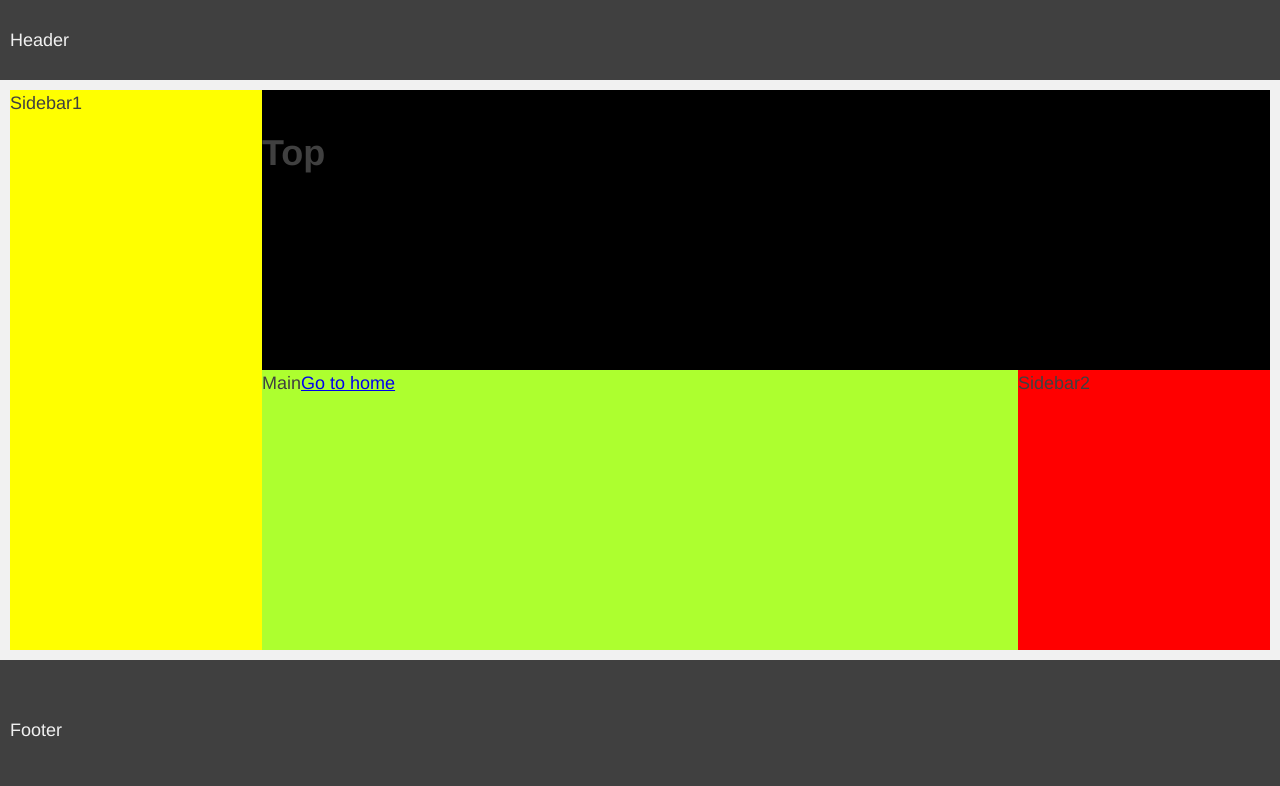
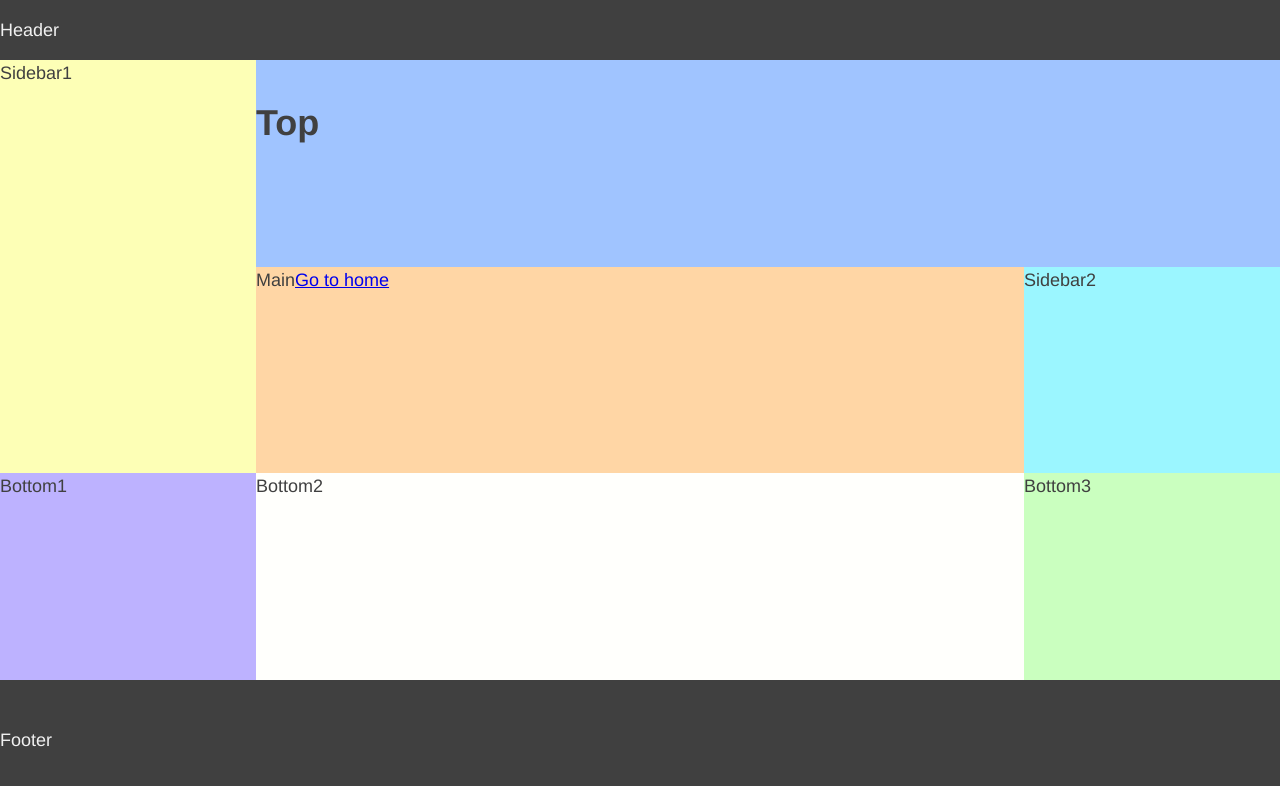
Before and after one commit to Lix3nn53/goa-react-app, a React (Create React App) app: page /feed in a window 1280 px wide. Shown: the top 786 px of the page. Built offline with nearby package versions, Linux system fonts and the light colour scheme.

Commit message:
Work on css color variables

```diff
--- a/src/components/Button/Button.scss
+++ b/src/components/Button/Button.scss
@@ -5,11 +5,11 @@
 
   &-primary {
     background-color: $color-primary;
-    color: $white-color;
+    color: $color-white;
   }
 
   &-secondary {
     background-color: $color-secondary;
-    color: $black-color;
+    color: $color-black;
   }
 }
--- a/src/components/Footer/Footer.scss
+++ b/src/components/Footer/Footer.scss
@@ -6,17 +6,17 @@ General styles
 
 footer {
   padding: 1em 2em;
-  background: $black-color;
-  color: $white-color;
+  background: $color-black;
+  color: $color-white;
   height: 120px;
   min-height: 120px;
 }
 
 footer a {
-  color: $white-color;
+  color: $color-white;
 }
 
 footer a:hover,
 footer a:focus {
-  border-bottom: 1px solid $white-color;
+  border-bottom: 1px solid $color-white;
 }
--- a/src/components/Header/Header.scss
+++ b/src/components/Header/Header.scss
@@ -6,8 +6,8 @@ General styles
 
 header {
   padding: 2em;
-  background: $black-color;
-  color: $white-color;
+  background: $color-black;
+  color: $color-white;
   text-align: center;
   height: 60px;
   min-height: 60px;
--- a/src/routes/Feed/Feed.scss
+++ b/src/routes/Feed/Feed.scss
@@ -19,42 +19,46 @@ CSS Grid layout for wider screens, when browser supports grid:
 @supports (display: grid) {
   .feed-top {
     grid-area: feed-top;
-    background: black;
+    background: $color-primary;
   }
 
   .feed-main {
     grid-area: feed-main;
-    background: greenyellow;
+    background: $color-secondary;
   }
 
   .feed-sidebar-1 {
     grid-area: feed-sidebar-1;
-    background: yellow;
+    background: $color-secondary-light;
   }
 
   .feed-sidebar-2 {
     grid-area: feed-sidebar-2;
-    background: red;
+    background: $color-primary-light;
+  }
+
+  .feed-bottom-1 {
+    grid-area: feed-bottom-1;
+    background: $color-tertiary-dark;
+  }
+  .feed-bottom-2 {
+    grid-area: feed-bottom-2;
+    background: $color-neutral;
+  }
+  .feed-bottom-3 {
+    grid-area: feed-bottom-3;
+    background: $color-quaternary;
   }
 
   @media screen and (min-width: 800px) {
     .feed {
       display: grid;
       grid-template-columns: 1fr 3fr 1fr;
-      grid-template-rows: 1fr 1fr;
+      grid-template-rows: 1fr 1fr 1fr;
       grid-template-areas:
         'feed-sidebar-1 feed-top feed-top'
-        'feed-sidebar-1 feed-main feed-sidebar-2';
-    }
-  }
-
-  @media screen and (min-width: 1200px) {
-    .feed {
-      grid-template-columns: 1fr 3fr 1fr;
-      grid-template-rows: 1fr 1fr;
-      grid-template-areas:
-        'feed-sidebar-1 feed-top feed-top'
-        'feed-sidebar-1 feed-main feed-sidebar-2';
+        'feed-sidebar-1 feed-main feed-sidebar-2'
+        'feed-bottom-1 feed-bottom-2 feed-bottom-3';
     }
   }
 }
--- a/src/routes/Feed/Feed.tsx
+++ b/src/routes/Feed/Feed.tsx
@@ -11,6 +11,9 @@ const Feed: FunctionComponent = () => (
     </div>
     <div className="feed-sidebar-1">Sidebar1</div>
     <div className="feed-sidebar-2">Sidebar2</div>
+    <div className="feed-bottom-1">Bottom1</div>
+    <div className="feed-bottom-2">Bottom2</div>
+    <div className="feed-bottom-3">Bottom3</div>
   </div>
 );
 
--- a/src/routes/Home/Home.scss
+++ b/src/routes/Home/Home.scss
@@ -19,17 +19,17 @@ CSS Grid layout for wider screens, when browser supports grid:
 @supports (display: grid) {
   .home-top {
     grid-area: home-top;
-    background: black;
+    background: $color-primary;
   }
 
   .home-main {
     grid-area: home-main;
-    background: greenyellow;
+    background: $color-secondary;
   }
 
   .home-sidebar {
     grid-area: home-sidebar;
-    background: yellow;
+    background: $color-secondary-light;
   }
 
   @media screen and (min-width: 800px) {
--- a/src/styles/colors.scss
+++ b/src/styles/colors.scss
@@ -1,5 +1,16 @@
-$color-primary: #468888;
-$color-secondary: #deb887;
+$color-primary-light: #9bf6ff;
+$color-primary: #a0c4ff;
 
-$white-color: #f1f1f1;
-$black-color: #404040;
+$color-secondary-light: #fdffb6;
+$color-secondary: #ffd6a5;
+$color-secondary-dark: #ffadad;
+
+$color-tertiary: #ffc6ff;
+$color-tertiary-dark: #bdb2ff;
+
+$color-quaternary: #caffbf;
+
+$color-neutral: #fffffc;
+
+$color-white: #f1f1f1;
+$color-black: #404040;
--- a/src/styles/index.scss
+++ b/src/styles/index.scss
@@ -35,7 +35,7 @@ Accessibility
 .screen-reader-text:hover,
 .screen-reader-text:active,
 .screen-reader-text:focus {
-  background-color: $white-color;
+  background-color: $color-white;
   border-radius: 3px;
   box-shadow: 0 0 2px 2px rgba(0, 0, 0, 0.6);
   clip: auto !important;
@@ -61,7 +61,7 @@ button,
 input,
 select,
 textarea {
-  color: $black-color;
+  color: $color-black;
   font-family: 'Helvetica', Arial, sans-serif;
   font-size: 18px;
   line-height: 1.5;
@@ -88,7 +88,7 @@ General styles
 }
 
 .main-content {
-  background: $white-color;
+  background: $color-white;
   padding: 2em;
 }
 
@@ -122,7 +122,7 @@ CSS Flexbox layout for wider screens, when browser supports flexbox:
   .flex-item {
     margin: 0;
     display: inherit;
-    padding: 10px;
+    padding: 0;
     -webkit-align-items: center;
     -ms-flex-align: center;
     align-items: center;
@@ -131,7 +131,7 @@ CSS Flexbox layout for wider screens, when browser supports flexbox:
   .flex-item p {
     width: 100%;
     text-align: center;
-    color: $white-color;
+    color: $color-white;
   }
 
   .flex-header {
```
